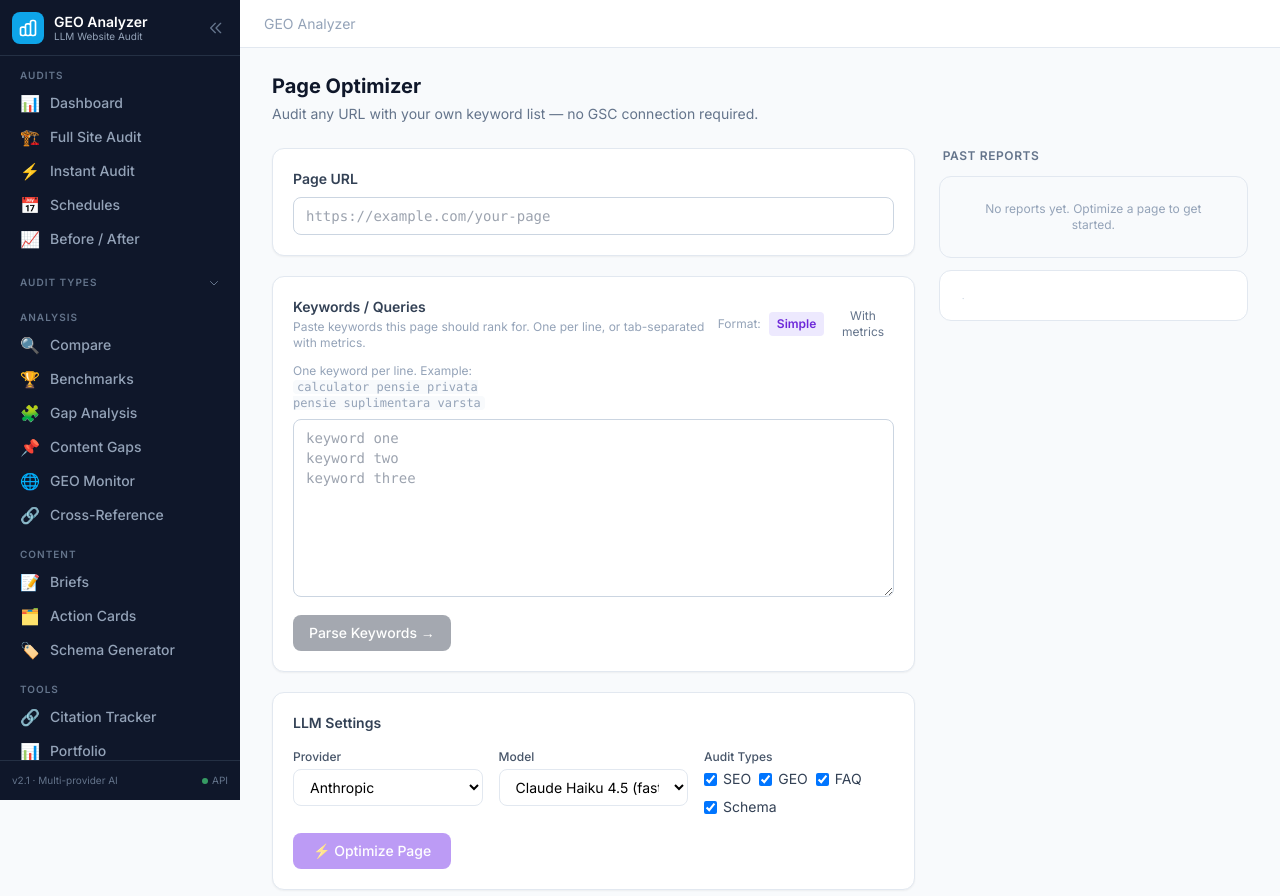
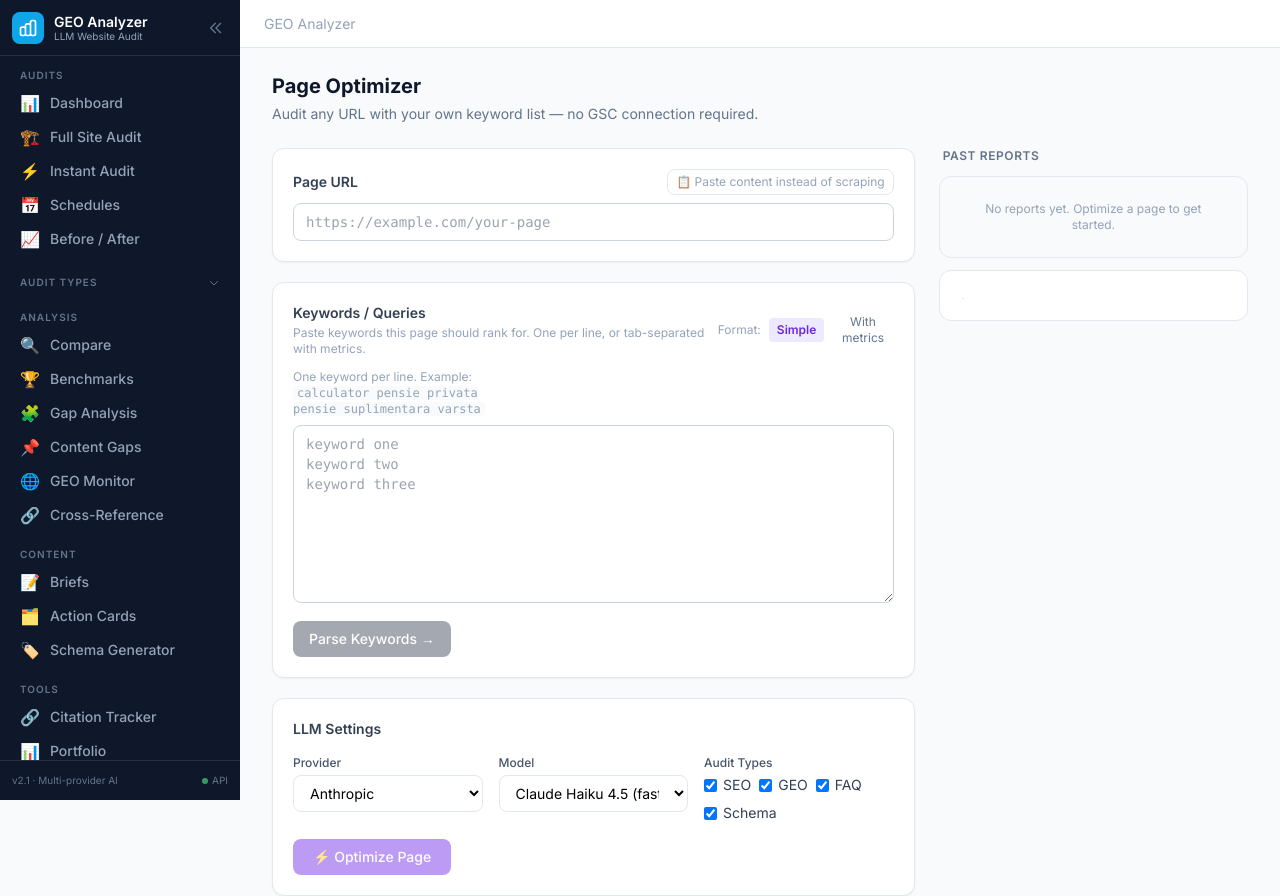
Before and after one commit to cosminstan90/nrankai-tool, a Python web app: template api/templates/optimize_standalone.html in a window 1280 px wide. Shown: the top 896 px of the page. Run offline with Jinja, Linux system fonts and the light colour scheme; the template is opened without the code that fills it, so the values that code supplies are empty; some libraries are stand-ins or nearby versions.

Commit message:
feat: add paste content fallback to bypass scraping
For sites with bot protection (Cloudflare, banks, etc.) that block
server-side scrapers, users can now toggle paste mode and manually
paste page HTML or text content directly.

- PageOptimizeRequest + StandaloneOptimizeRequest: add page_content field
- _run_page_optimize: skip httpx scraping if page_content is provided
- optimize_standalone.html: toggle button switches URL input to show
  paste textarea (amber-styled), character count shown, scraping skipped

Co-Authored-By: Claude Sonnet 4.6 <noreply@anthropic.com>

```diff
--- a/api/templates/optimize_standalone.html
+++ b/api/templates/optimize_standalone.html
@@ -22,11 +22,30 @@
 
             <!-- URL input -->
             <div class="bg-white border border-slate-200 rounded-xl shadow-sm p-5">
-                <label class="block text-sm font-semibold text-slate-700 mb-2">Page URL</label>
+                <div class="flex items-center justify-between mb-2">
+                    <label class="block text-sm font-semibold text-slate-700">Page URL</label>
+                    <button @click="pasteMode = !pasteMode"
+                            :class="pasteMode ? 'bg-amber-100 text-amber-700 font-semibold' : 'text-slate-400 hover:text-slate-600'"
+                            class="flex items-center gap-1 px-2 py-1 text-xs rounded-lg transition-colors border border-slate-200">
+                        <span x-text="pasteMode ? '✏️ Paste mode ON' : '📋 Paste content instead of scraping'"></span>
+                    </button>
+                </div>
                 <input x-model="pageUrl"
                        type="url"
                        placeholder="https://example.com/your-page"
                        class="w-full px-3 py-2 border border-slate-300 rounded-lg text-sm focus:outline-none focus:ring-2 focus:ring-violet-400 font-mono">
+                <!-- Paste content area -->
+                <div x-show="pasteMode" x-transition class="mt-3">
+                    <label class="block text-xs text-amber-700 font-medium mb-1">
+                        ⚠️ Site blocks scrapers? Paste the page text/HTML here instead.
+                        <span class="text-slate-400 font-normal">Copy from browser → View Source, or just select-all and paste visible text.</span>
+                    </label>
+                    <textarea x-model="pasteContent"
+                              rows="8"
+                              placeholder="Paste page HTML or plain text here..."
+                              class="w-full px-3 py-2 border border-amber-300 rounded-lg text-xs font-mono focus:outline-none focus:ring-2 focus:ring-amber-400 bg-amber-50"></textarea>
+                    <p class="text-xs text-slate-400 mt-1" x-text="pasteContent.length > 0 ? pasteContent.length.toLocaleString() + ' characters — scraping will be skipped' : ''"></p>
+                </div>
             </div>
 
             <!-- Keywords / Queries -->
@@ -551,6 +570,8 @@
 function standaloneOptimize() {
     return {
         pageUrl:        '',
+        pasteMode:      false,
+        pasteContent:   '',
         queryInput:     '',
         parseMode:      'simple',
         queries:        [],
@@ -682,11 +703,12 @@ function standaloneOptimize() {
                     method:  'POST',
                     headers: { 'Content-Type': 'application/json' },
                     body:    JSON.stringify({
-                        url:         this.pageUrl.trim(),
-                        queries:     this.selectedQueries.length > 0 ? this.selectedQueries : [],
-                        provider:    this.form.provider,
-                        model:       this.form.model,
-                        audit_types: this.form.audit_types,
+                        url:          this.pageUrl.trim(),
+                        queries:      this.selectedQueries.length > 0 ? this.selectedQueries : [],
+                        provider:     this.form.provider,
+                        model:        this.form.model,
+                        audit_types:  this.form.audit_types,
+                        page_content: this.pasteMode && this.pasteContent.trim() ? this.pasteContent.trim() : null,
                     }),
                 });
                 const data = await res.json();
```
Also changed, not shown: api/routes/gsc.py (+17 -10 lines).
